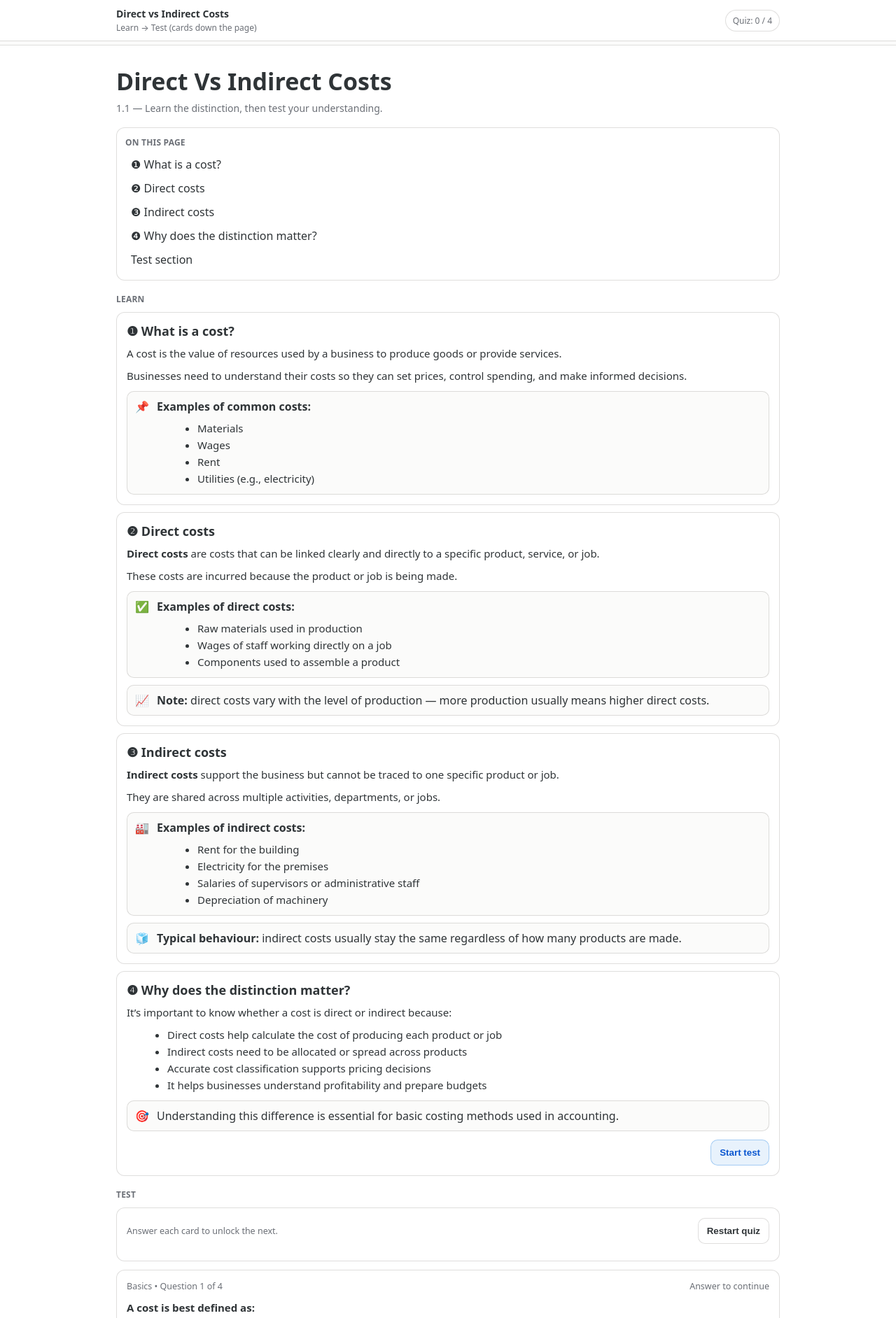
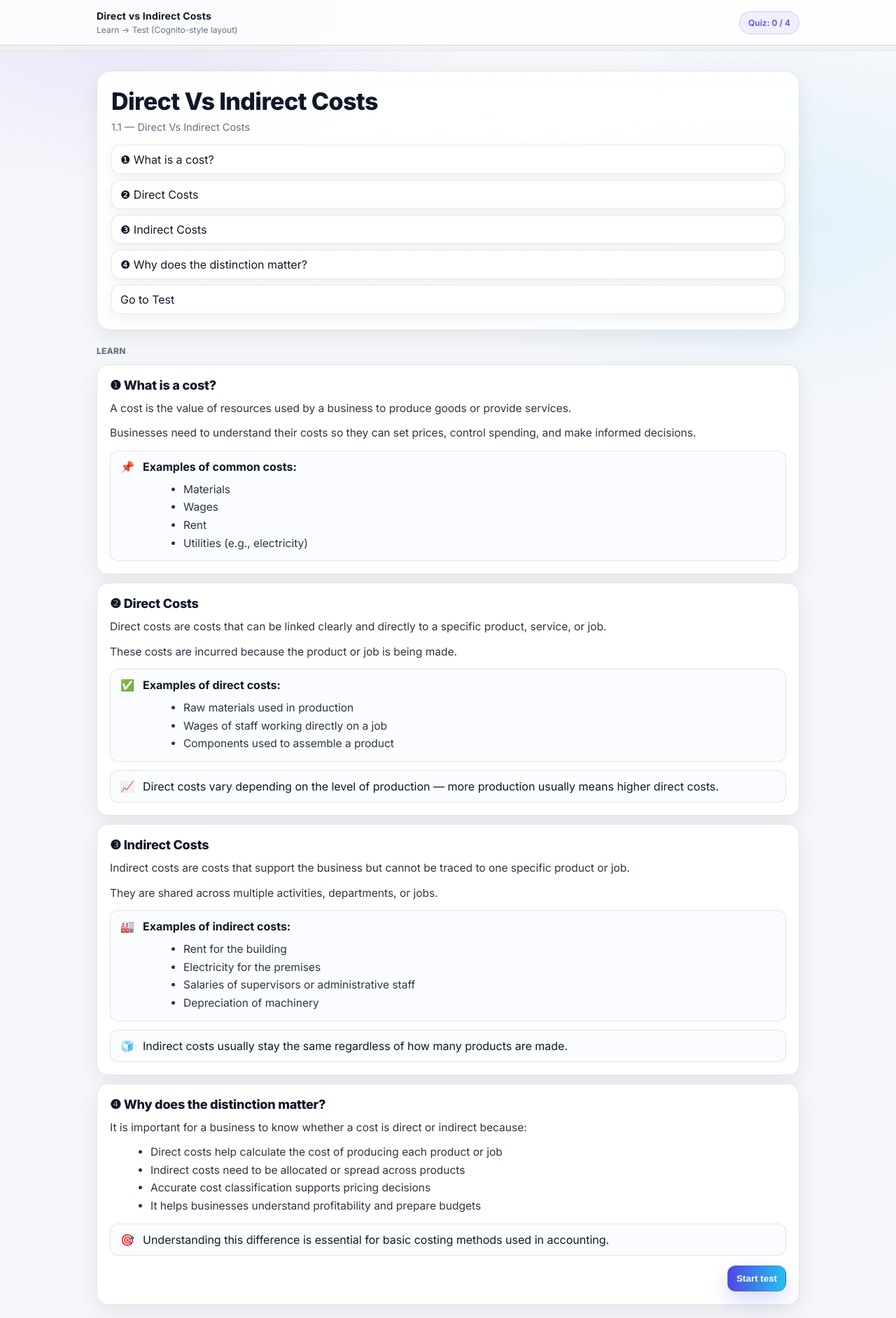
Before and after one commit to ViperCraftMCPE/aat-quiz, a plain HTML site: page index.html in a window 1280 px wide. Shown: the top 1884 px of the page at 70% size. Drawn offline with Linux system fonts and the light colour scheme.

Commit message:
Update index.html

```diff
--- a/index.html
+++ b/index.html
@@ -5,32 +5,51 @@
   <meta name="viewport" content="width=device-width,initial-scale=1" />
   <title>Direct vs Indirect Costs — Learn → Test</title>
 
+  <!-- Optional: nicer font -->
+  <link rel="preconnect" href="https://fonts.googleapis.com">
+  <link rel="preconnect" href="https://fonts.gstatic.com" crossorigin>
+  <link href="https://fonts.googleapis.com/css2?family=Inter:wght@400;500;600;700;800&display=swap" rel="stylesheet">
+
   <style>
     :root{
-      /* Notion-ish light theme */
-      --bg:#ffffff;
-      --text:#2f3437;
-      --muted:#6b6f76;
-      --border:rgba(55,53,47,0.16);
-      --surface:#ffffff;
-      --surface2:#fbfbfa;
-      --accent:#2383e2;
+      /* Cognito-ish clean app vibe */
+      --bg: #f6f7fb;
+      --panel: #ffffff;
+      --panel-2:#fbfcff;
+      --text: #101828;
+      --muted:#667085;
+      --border: rgba(16,24,40,0.10);
 
-      --good:#0f9d58;
-      --bad:#d93025;
+      --accent:#4f46e5;       /* indigo */
+      --accent-2:#22c3ee;     /* cyan */
+      --good:#12b76a;         /* green */
+      --bad:#f04438;          /* red */
 
-      --radius:12px;
-      --font: ui-sans-serif, system-ui, -apple-system, Segoe UI, Roboto, Helvetica, Arial, "Apple Color Emoji","Segoe UI Emoji";
+      --radius: 16px;
+      --radius-sm: 12px;
 
-      /* ✅ Sticky header scroll offset (fix for cut-off when auto-scrolling) */
-      --header-offset: 72px; /* change to 64px or 80px if needed */
+      --shadow: 0 10px 30px rgba(16,24,40,0.08);
+      --shadow-2: 0 14px 44px rgba(16,24,40,0.10);
+
+      --font: Inter, ui-sans-serif, system-ui, -apple-system, Segoe UI, Roboto, Helvetica, Arial, "Apple Color Emoji","Segoe UI Emoji";
+
+      /* Sticky header scroll offset (prevents cut-off on auto-scroll) */
+      --header-offset: 84px; /* adjust if needed */
     }
 
     *{box-sizing:border-box}
     html{scroll-behavior:smooth}
-    body{margin:0; font-family:var(--font); color:var(--text); background:var(--bg);}
+    body{
+      margin:0;
+      font-family:var(--font);
+      color:var(--text);
+      background:
+        radial-gradient(900px 500px at 15% 0%, rgba(79,70,229,0.10), transparent 55%),
+        radial-gradient(900px 500px at 85% 10%, rgba(34,195,238,0.10), transparent 55%),
+        var(--bg);
+    }
 
-    /* ✅ Apply scroll offset to anchors/sections/cards */
+    /* Apply scroll offset to anchors/sections/cards */
     [id^="q-"],
     #test,
     .section,
@@ -38,171 +57,302 @@
       scroll-margin-top: var(--header-offset);
     }
 
+    /* Top app bar */
     .top{
-      position:sticky; top:0; z-index:20;
-      background:rgba(255,255,255,0.92);
-      backdrop-filter: blur(10px);
-      border-bottom:1px solid var(--border);
+      position:sticky; top:0; z-index:50;
+      background: rgba(255,255,255,0.82);
+      backdrop-filter: blur(12px);
+      border-bottom: 1px solid var(--border);
     }
     .topinner{
-      width:min(980px,100%);
+      width:min(1040px, 100%);
       margin:0 auto;
-      padding:10px 16px;
-      display:flex; gap:12px; align-items:center; justify-content:space-between;
+      padding:14px 18px;
+      display:flex; align-items:center; justify-content:space-between; gap:14px;
     }
-    .title{display:flex; flex-direction:column; gap:2px; min-width:0}
-    .title b{font-size:14px; white-space:nowrap; overflow:hidden; text-overflow:ellipsis}
-    .title span{font-size:12px; color:var(--muted); white-space:nowrap; overflow:hidden; text-overflow:ellipsis}
+    .brand{
+      display:flex; flex-direction:column; gap:4px; min-width:0;
+    }
+    .brand b{
+      font-size:14px;
+      letter-spacing:0.2px;
+      white-space:nowrap; overflow:hidden; text-overflow:ellipsis;
+    }
+    .brand span{
+      font-size:12px;
+      color:var(--muted);
+      white-space:nowrap; overflow:hidden; text-overflow:ellipsis;
+    }
     .pill{
-      font-size:12px; color:var(--muted);
-      border:1px solid var(--border);
-      background:var(--surface);
-      padding:6px 10px; border-radius:999px;
+      display:inline-flex; align-items:center; gap:8px;
+      font-size:12px;
+      color:rgba(79,70,229,0.95);
+      background: rgba(79,70,229,0.08);
+      border:1px solid rgba(79,70,229,0.20);
+      padding:8px 12px;
+      border-radius:999px;
       white-space:nowrap;
+      font-weight:600;
     }
+
     .progress{
-      height:6px;
-      background:var(--surface2);
-      border-top:1px solid var(--border);
+      height:8px;
+      background: rgba(16,24,40,0.05);
+      border-top: 1px solid var(--border);
     }
     .bar{
       height:100%;
       width:0%;
-      background:var(--accent);
-      transition:width 220ms ease;
+      background: linear-gradient(90deg, var(--accent), var(--accent-2));
+      transition: width 220ms ease;
     }
 
+    /* Layout */
     .wrap{
-      width:min(980px,100%);
+      width:min(1040px, 100%);
       margin:0 auto;
-      padding:18px 16px 64px;
+      padding:22px 18px 72px;
+    }
+    .hero{
+      margin-top:6px;
+      padding:22px 20px;
+      border:1px solid var(--border);
+      background: linear-gradient(180deg, rgba(255,255,255,0.95), rgba(255,255,255,0.80));
+      border-radius: 20px;
+      box-shadow: var(--shadow);
+    }
+    .page-title{
+      font-size:34px;
+      font-weight:850;
+      letter-spacing:-0.6px;
+      margin:0 0 6px;
+    }
+    .page-sub{
+      margin:0;
+      color:var(--muted);
+      font-size:14.5px;
+      line-height:1.5;
     }
 
-    /* Notion-ish blocks */
-    .page-title{font-size:34px; font-weight:800; margin:10px 0 6px;}
-    .page-sub{color:var(--muted); font-size:14px; margin:0 0 18px;}
+    .toc{
+      margin-top:14px;
+      display:grid;
+      grid-template-columns: 1fr;
+      gap:8px;
+    }
+    .toc a{
+      text-decoration:none;
+      color:var(--text);
+      background: var(--panel);
+      border:1px solid var(--border);
+      border-radius: 12px;
+      padding:10px 12px;
+      box-shadow: 0 6px 18px rgba(16,24,40,0.05);
+    }
+    .toc a:hover{
+      border-color: rgba(79,70,229,0.22);
+      box-shadow: 0 10px 24px rgba(16,24,40,0.07);
+    }
 
-    .toc{
-      border:1px solid var(--border);
-      border-radius:var(--radius);
-      background:var(--surface);
-      padding:12px 12px;
-      margin:10px 0 18px;
+    .section{
+      margin-top:22px;
     }
-    .toc b{display:block; font-size:12px; color:var(--muted); letter-spacing:.2px; text-transform:uppercase; margin-bottom:6px;}
-    .toc a{display:block; color:var(--text); text-decoration:none; padding:6px 8px; border-radius:8px;}
-    .toc a:hover{background:var(--surface2);}
-
-    .section{margin-top:18px;}
     .section h2{
       font-size:12px;
-      letter-spacing:.2px;
+      letter-spacing:0.22px;
       text-transform:uppercase;
       color:var(--muted);
-      margin:0 0 10px;
+      margin:0 0 12px;
+      font-weight:800;
     }
 
+    /* Cards */
     .card{
       border:1px solid var(--border);
-      border-radius:var(--radius);
-      background:var(--surface);
-      padding:14px;
+      background: var(--panel);
+      border-radius: var(--radius);
+      padding:18px;
+      box-shadow: var(--shadow);
     }
-    .card + .card{margin-top:10px;}
-    .card h3{margin:0 0 8px; font-size:18px;}
-    .card p{margin:8px 0; line-height:1.6; font-size:15px;}
-    .card ul{margin:8px 0 0 18px; line-height:1.6; font-size:15px;}
+    .card + .card{ margin-top:12px; }
 
+    .card h3{
+      margin:0 0 10px;
+      font-size:18px;
+      letter-spacing:-0.2px;
+      font-weight:800;
+    }
+    .card p{
+      margin:10px 0;
+      color: rgba(16,24,40,0.88);
+      font-size:15.5px;
+      line-height:1.65;
+    }
+    .card ul{
+      margin:10px 0 0 18px;
+      color: rgba(16,24,40,0.88);
+      font-size:15.5px;
+      line-height:1.65;
+    }
+
+    /* Callout */
     .callout{
-      margin-top:10px;
+      margin-top:12px;
       border:1px solid var(--border);
-      background:var(--surface2);
-      border-radius:10px;
-      padding:10px 10px;
-      display:flex; gap:10px; align-items:flex-start;
+      background: var(--panel-2);
+      border-radius: var(--radius-sm);
+      padding:12px 12px;
+      display:flex;
+      gap:10px;
+      align-items:flex-start;
     }
-    .emoji{width:22px; flex:0 0 auto; text-align:center;}
+    .emoji{
+      width:24px;
+      flex:0 0 auto;
+      text-align:center;
+      font-size:16px;
+      line-height:1.2;
+      margin-top:1px;
+    }
 
+    /* Buttons */
     .cta-row{
-      display:flex; justify-content:flex-end; gap:10px;
-      margin-top:12px;
+      display:flex;
+      justify-content:flex-end;
+      gap:10px;
+      margin-top:14px;
     }
     button{
       appearance:none;
       border:1px solid var(--border);
-      background:var(--surface);
-      color:var(--text);
+      background: #fff;
+      color: var(--text);
       padding:10px 12px;
-      border-radius:10px;
-      font-weight:650;
+      border-radius: 12px;
+      font-weight:700;
       cursor:pointer;
+      transition: transform 80ms ease, box-shadow 120ms ease, border-color 120ms ease;
     }
-    button:hover{background:var(--surface2);}
+    button:hover{
+      border-color: rgba(79,70,229,0.20);
+      box-shadow: 0 10px 22px rgba(16,24,40,0.08);
+    }
+    button:active{ transform: scale(0.99); }
+
     button.primary{
-      border-color:rgba(35,131,226,0.35);
-      background:rgba(35,131,226,0.10);
-      color:#0b57d0;
+      color:#fff;
+      border-color: rgba(79,70,229,0.35);
+      background: linear-gradient(90deg, rgba(79,70,229,1), rgba(34,195,238,1));
+      box-shadow: 0 12px 26px rgba(79,70,229,0.20);
     }
 
-    /* Quiz */
+    /* Quiz header card */
     .quiz-meta{
-      display:flex; align-items:center; justify-content:space-between; gap:10px;
-      margin-bottom:10px;
-      color:var(--muted); font-size:12.5px;
+      display:flex;
+      align-items:center;
+      justify-content:space-between;
+      gap:10px;
+      color:var(--muted);
+      font-size:12.5px;
+      font-weight:600;
     }
-    .q{margin:0; font-size:16px; font-weight:750; line-height:1.35;}
 
-    .answers{display:grid; gap:8px; margin-top:10px;}
+    /* Quiz cards */
+    .q{ margin:10px 0 0; font-size:16px; font-weight:850; letter-spacing:-0.2px; line-height:1.35; }
+    .answers{ display:grid; gap:10px; margin-top:12px; }
+
     .ans{
-      display:flex; gap:10px; align-items:flex-start;
+      display:flex;
+      gap:12px;
+      align-items:flex-start;
       border:1px solid var(--border);
-      border-radius:10px;
-      padding:10px 10px;
-      background:var(--surface2);
+      border-radius: 14px;
+      padding:12px 12px;
+      background: #fff;
       cursor:pointer;
-      transition: background 120ms ease;
+      transition: transform 80ms ease, box-shadow 120ms ease, border-color 120ms ease, background 120ms ease;
     }
-    .ans:hover{background:#f3f3f2;}
+    .ans:hover{
+      border-color: rgba(79,70,229,0.22);
+      box-shadow: 0 12px 22px rgba(16,24,40,0.07);
+      transform: translateY(-1px);
+    }
+
     .radio{
-      width:16px; height:16px; border-radius:999px;
-      border:1.5px solid rgba(55,53,47,0.35);
-      margin-top:2px; flex:0 0 auto;
+      width:18px; height:18px;
+      border-radius:999px;
+      border:1.8px solid rgba(16,24,40,0.30);
+      margin-top:2px;
       position:relative;
+      flex:0 0 auto;
     }
     .dot{
-      position:absolute; inset:3px;
+      position:absolute;
+      inset:3px;
       border-radius:999px;
-      background:transparent;
+      background: transparent;
     }
-    .ans.selected .radio{border-color:rgba(35,131,226,0.65)}
-    .ans.selected .dot{background:rgba(35,131,226,0.85)}
-    .ans.correct{border-color:rgba(15,157,88,0.5); background:rgba(15,157,88,0.08)}
-    .ans.wrong{border-color:rgba(217,48,37,0.5); background:rgba(217,48,37,0.07)}
+    .label{
+      font-size:15px;
+      line-height:1.45;
+      color: rgba(16,24,40,0.90);
+      font-weight:600;
+    }
+
+    .ans.selected{
+      border-color: rgba(79,70,229,0.38);
+      background: rgba(79,70,229,0.05);
+    }
+    .ans.selected .radio{
+      border-color: rgba(79,70,229,0.60);
+    }
+    .ans.selected .dot{
+      background: rgba(79,70,229,0.95);
+    }
+    .ans.correct{
+      border-color: rgba(18,183,106,0.40);
+      background: rgba(18,183,106,0.07);
+    }
+    .ans.wrong{
+      border-color: rgba(240,68,56,0.40);
+      background: rgba(240,68,56,0.06);
+    }
 
     .explain{
       display:none;
-      margin-top:10px;
-      padding:10px 10px;
-      border-radius:10px;
+      margin-top:12px;
+      padding:12px 12px;
+      border-radius: 14px;
       border:1px solid var(--border);
-      background:var(--surface2);
+      background: var(--panel-2);
+      font-size:14px;
+      line-height:1.55;
+      color: rgba(16,24,40,0.84);
+    }
+    .explain.show{ display:block; }
+
+    .locked{
+      opacity:0.55;
+      filter: saturate(0.85);
+    }
+
+    .endnote{
+      display:none;
+      margin-top:14px;
+      color: var(--muted);
       font-size:13.5px;
       line-height:1.5;
+      font-weight:600;
     }
-    .explain.show{display:block;}
-
-    .locked{opacity:.55}
-    .endnote{display:none; margin-top:12px; color:var(--muted); font-size:13px;}
   </style>
 </head>
 
 <body>
-  <!-- Sticky top progress (quiz progress updates as you answer) -->
   <div class="top">
     <div class="topinner">
-      <div class="title">
+      <div class="brand">
         <b>Direct vs Indirect Costs</b>
-        <span>Learn → Test (cards down the page)</span>
+        <span>Learn → Test (Cognito-style layout)</span>
       </div>
       <div class="pill" id="pill">Quiz: 0 / 0</div>
     </div>
@@ -210,19 +360,20 @@
   </div>
 
   <div class="wrap">
-    <div class="page-title">Direct Vs Indirect Costs</div>
-    <div class="page-sub">1.1 — Learn the distinction, then test your understanding.</div>
+    <div class="hero">
+      <h1 class="page-title">Direct Vs Indirect Costs</h1>
+      <p class="page-sub">1.1 — Direct Vs Indirect Costs</p>
 
-    <div class="toc">
-      <b>On this page</b>
-      <a href="#s1">❶ What is a cost?</a>
-      <a href="#s2">❷ Direct costs</a>
-      <a href="#s3">❸ Indirect costs</a>
-      <a href="#s4">❹ Why does the distinction matter?</a>
-      <a href="#test">Test section</a>
+      <div class="toc" aria-label="On this page">
+        <a href="#s1">❶ What is a cost?</a>
+        <a href="#s2">❷ Direct Costs</a>
+        <a href="#s3">❸ Indirect Costs</a>
+        <a href="#s4">❹ Why does the distinction matter?</a>
+        <a href="#test">Go to Test</a>
+      </div>
     </div>
 
-    <!-- LEARN -->
+    <!-- LEARN (content kept exactly as your PDF text) -->
     <section class="section" id="learn">
       <h2>Learn</h2>
 
@@ -230,6 +381,7 @@
         <h3>❶ What is a cost?</h3>
         <p>A cost is the value of resources used by a business to produce goods or provide services.</p>
         <p>Businesses need to understand their costs so they can set prices, control spending, and make informed decisions.</p>
+
         <div class="callout">
           <div class="emoji">📌</div>
           <div>
@@ -245,9 +397,10 @@
       </div>
 
       <div class="card" id="s2">
-        <h3>❷ Direct costs</h3>
-        <p><b>Direct costs</b> are costs that can be linked clearly and directly to a specific product, service, or job.</p>
+        <h3>❷ Direct Costs</h3>
+        <p>Direct costs are costs that can be linked clearly and directly to a specific product, service, or job.</p>
         <p>These costs are incurred because the product or job is being made.</p>
+
         <div class="callout">
           <div class="emoji">✅</div>
           <div>
@@ -259,16 +412,18 @@
             </ul>
           </div>
         </div>
+
         <div class="callout">
           <div class="emoji">📈</div>
-          <div><b>Note:</b> direct costs vary with the level of production — more production usually means higher direct costs.</div>
+          <div>Direct costs vary depending on the level of production — more production usually means higher direct costs.</div>
         </div>
       </div>
 
       <div class="card" id="s3">
-        <h3>❸ Indirect costs</h3>
-        <p><b>Indirect costs</b> support the business but cannot be traced to one specific product or job.</p>
+        <h3>❸ Indirect Costs</h3>
+        <p>Indirect costs are costs that support the business but cannot be traced to one specific product or job.</p>
         <p>They are shared across multiple activities, departments, or jobs.</p>
+
         <div class="callout">
           <div class="emoji">🏭</div>
           <div>
@@ -281,21 +436,23 @@
             </ul>
           </div>
         </div>
+
         <div class="callout">
           <div class="emoji">🧊</div>
-          <div><b>Typical behaviour:</b> indirect costs usually stay the same regardless of how many products are made.</div>
+          <div>Indirect costs usually stay the same regardless of how many products are made.</div>
         </div>
       </div>
 
       <div class="card" id="s4">
         <h3>❹ Why does the distinction matter?</h3>
-        <p>It’s important to know whether a cost is direct or indirect because:</p>
+        <p>It is important for a business to know whether a cost is direct or indirect because:</p>
         <ul>
           <li>Direct costs help calculate the cost of producing each product or job</li>
           <li>Indirect costs need to be allocated or spread across products</li>
           <li>Accurate cost classification supports pricing decisions</li>
           <li>It helps businesses understand profitability and prepare budgets</li>
         </ul>
+
         <div class="callout">
           <div class="emoji">🎯</div>
           <div>Understanding this difference is essential for basic costing methods used in accounting.</div>
@@ -319,60 +476,49 @@
       </div>
 
       <div id="cards"></div>
-      <div class="endnote" id="endnote">Finished — nice. Scroll up to review the Learn section or restart the quiz.</div>
+      <div class="endnote" id="endnote">Finished — nice. Scroll up to review Learn or restart the quiz.</div>
     </section>
   </div>
 
   <script>
-    // === QUIZ QUESTIONS (edit these as you build the course) ===
     const QUESTIONS = [
       {
         tag: "Basics",
-        q: "A cost is best defined as:",
+        q: "A cost is the value of resources used by a business to produce goods or provide services.",
+        options: ["True", "False"],
+        correct: 0,
+        explain: "This is the definition of a cost."
+      },
+      {
+        tag: "Direct Costs",
+        q: "Which of the following is a direct cost?",
         options: [
-          "The price a customer pays for a product",
-          "The value of resources used to produce goods or provide services",
-          "Only the wages paid to staff",
-          "Only the materials used in production"
+          "Rent for the building",
+          "Raw materials used in production",
+          "Electricity for the premises",
+          "Salaries of supervisors"
         ],
         correct: 1,
-        explain: "A cost is the value of resources used by a business to produce goods or provide services."
+        explain: "Raw materials used in production can be linked directly to a product/job."
       },
       {
-        tag: "Direct costs",
-        q: "Which statement best describes a direct cost?",
-        options: [
-          "Supports the whole business and must be shared across products",
-          "Can be linked clearly and directly to a specific product, service, or job",
-          "Always stays the same regardless of output",
-          "Is only found in manufacturing businesses"
-        ],
+        tag: "Indirect Costs",
+        q: "Indirect costs are costs that can be linked clearly and directly to a specific product, service, or job.",
+        options: ["True", "False"],
         correct: 1,
-        explain: "Direct costs can be traced clearly to a specific product/service/job."
-      },
-      {
-        tag: "Indirect costs",
-        q: "Which of the following is most likely an indirect cost?",
-        options: [
-          "Raw materials used in production",
-          "Components used to assemble a product",
-          "Rent for the building",
-          "Wages of staff working directly on a job"
-        ],
-        correct: 2,
-        explain: "Rent supports the premises and can’t be traced to one specific product/job, so it’s indirect."
+        explain: "That statement describes direct costs. Indirect costs cannot be traced to one specific product/job."
       },
       {
         tag: "Why it matters",
-        q: "Why is classifying costs as direct/indirect important?",
+        q: "Why does it matter whether a cost is direct or indirect?",
         options: [
-          "So businesses can avoid paying rent",
-          "Because indirect costs must be allocated/spread across products and accurate classification supports pricing",
-          "So direct costs can be ignored when budgeting",
-          "Because indirect costs are always zero in services"
+          "Indirect costs need to be allocated or spread across products",
+          "Direct costs are always fixed",
+          "Indirect costs are always zero",
+          "It only matters for marketing"
         ],
-        correct: 1,
-        explain: "Indirect costs need allocating, and accurate classification supports pricing, profitability, and budgeting."
+        correct: 0,
+        explain: "Indirect costs need allocating/absorbing across products; classification supports pricing and budgeting."
       }
     ];
 
@@ -395,7 +541,6 @@
       el.bar.style.width = `${(done / QUESTIONS.length) * 100}%`;
     }
 
-    // Uses scroll-margin-top (CSS) so header is accounted for.
     function scrollToCard(i){
       const node = document.getElementById(`q-${i}`);
       if (node) node.scrollIntoView({behavior:"smooth", block:"start"});
@@ -436,7 +581,6 @@
 
             user[i] = idx;
 
-            // mark correct/wrong
             [...answersEl.children].forEach((node, j) => {
               if (j === q.correct) node.classList.add("correct");
               if (j === idx && idx !== q.correct) node.classList.add("wrong");
@@ -448,7 +592,6 @@
               explainEl.classList.add("show");
             }
 
-            // unlock next + move down
             if (i + 1 < QUESTIONS.length){
               unlocked[i+1] = true;
               updateProgress();
@@ -464,7 +607,6 @@
           answersEl.appendChild(a);
         });
 
-        // re-apply answered styling after re-render
         if (user[i] !== null){
           [...answersEl.children].forEach((node, j) => {
             if (j === q.correct) node.classList.add("correct");
```
